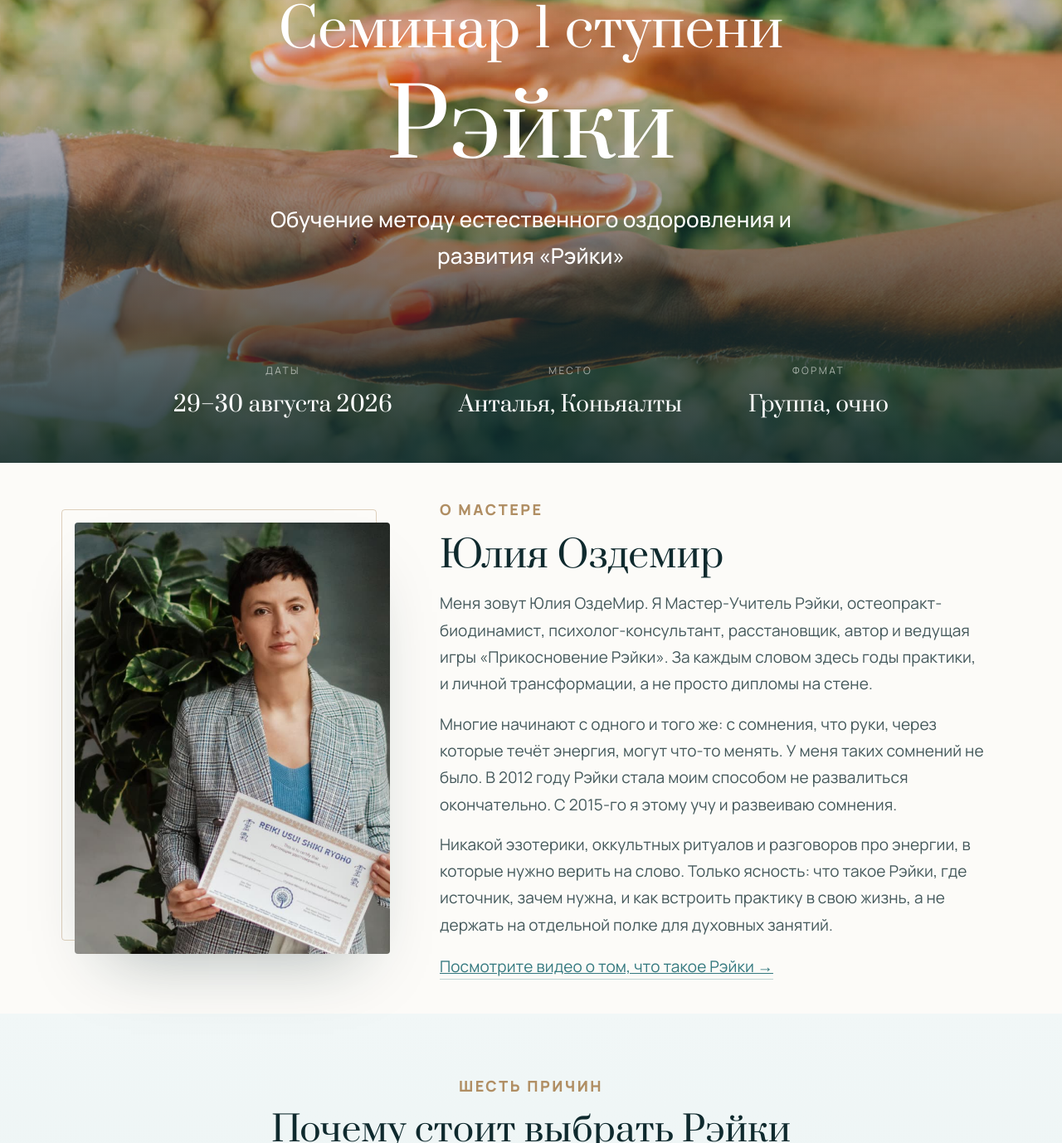
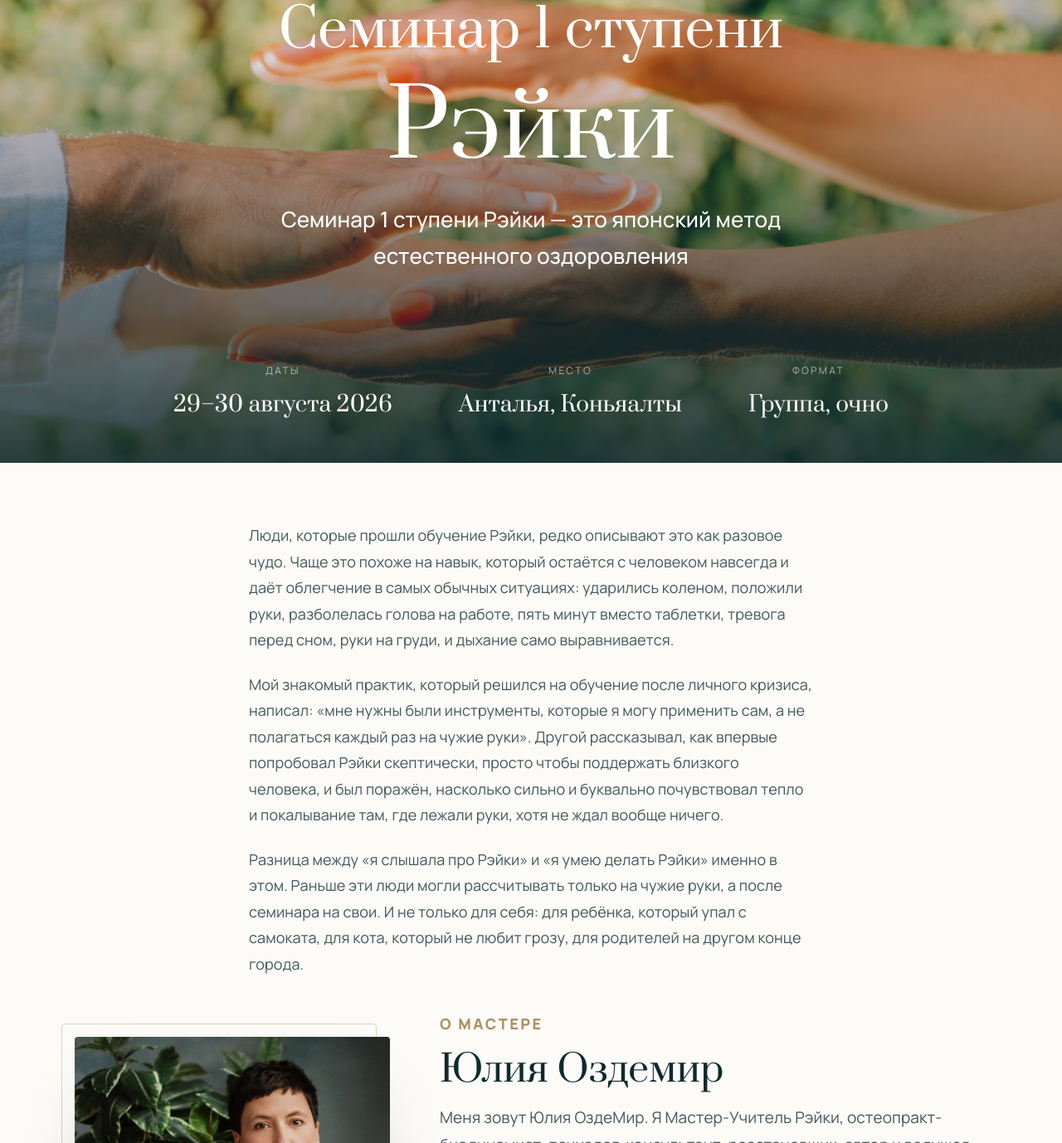
Before and after one commit to ozdemiryulia-alt/reiki, a plain HTML site: page index.html in a window 1280 px wide. Shown: the part 178-1556 px from the top of the page at 83% size. Drawn offline with Linux system fonts and the light colour scheme.

Commit message:
Добавлен блок «зачем Рэйки» на место цитаты Усуи, обновлён подзаголовок обложки

```diff
--- a/index.html
+++ b/index.html
@@ -83,7 +83,7 @@ img{max-width:100%;display:block}
   <div style="position:relative;z-index:1;flex:1;display:flex;flex-direction:column;align-items:center;justify-content:center;text-align:center;padding:20px 40px 0;gap:22px">
     <div class="hero-line1" style="font-family:'Prata',serif;font-size:64px;color:#fff;line-height:1.05">Семинар 1 ступени</div>
     <h1 style="font-size:112px;max-width:16ch;color:#fff">Рэйки</h1>
-    <p style="font-size:26px;color:#fff;max-width:40ch;font-weight:500">Обучение методу естественного оздоровления и развития «Рэйки»</p>
+    <p style="font-size:26px;color:#fff;max-width:40ch;font-weight:500">Семинар 1 ступени Рэйки — это японский метод естественного оздоровления</p>
   </div>
 
   <div style="position:relative;z-index:1;display:flex;justify-content:center;gap:80px;padding:40px 40px 48px;flex-wrap:wrap;text-align:center">
@@ -99,6 +99,15 @@ img{max-width:100%;display:block}
       <div style="font-size:12px;letter-spacing:.2em;text-transform:uppercase;color:rgba(252,251,248,.60);margin-bottom:8px">Формат</div>
       <div style="font-family:'Prata',serif;font-size:26px;color:#fff">Группа, очно</div>
     </div>
+  </div>
+</div>
+
+<!-- ЗАЧЕМ РЭЙКИ -->
+<div style="padding:72px 0 0">
+  <div class="wrap-narrow" style="display:flex;flex-direction:column;gap:22px;font-size:18px;line-height:1.75;color:rgba(15,42,46,.78)">
+    <p>Люди, которые прошли обучение Рэйки, редко описывают это как разовое чудо. Чаще это похоже на навык, который остаётся с человеком навсегда и даёт облегчение в самых обычных ситуациях: ударились коленом, положили руки, разболелась голова на работе, пять минут вместо таблетки, тревога перед сном, руки на груди, и дыхание само выравнивается.</p>
+    <p>Мой знакомый практик, который решился на обучение после личного кризиса, написал: «мне нужны были инструменты, которые я могу применить сам, а не полагаться каждый раз на чужие руки». Другой рассказывал, как впервые попробовал Рэйки скептически, просто чтобы поддержать близкого человека, и был поражён, насколько сильно и буквально почувствовал тепло и покалывание там, где лежали руки, хотя не ждал вообще ничего.</p>
+    <p>Разница между «я слышала про Рэйки» и «я умею делать Рэйки» именно в этом. Раньше эти люди могли рассчитывать только на чужие руки, а после семинара на свои. И не только для себя: для ребёнка, который упал с самоката, для кота, который не любит грозу, для родителей на другом конце города.</p>
   </div>
 </div>
 
```
